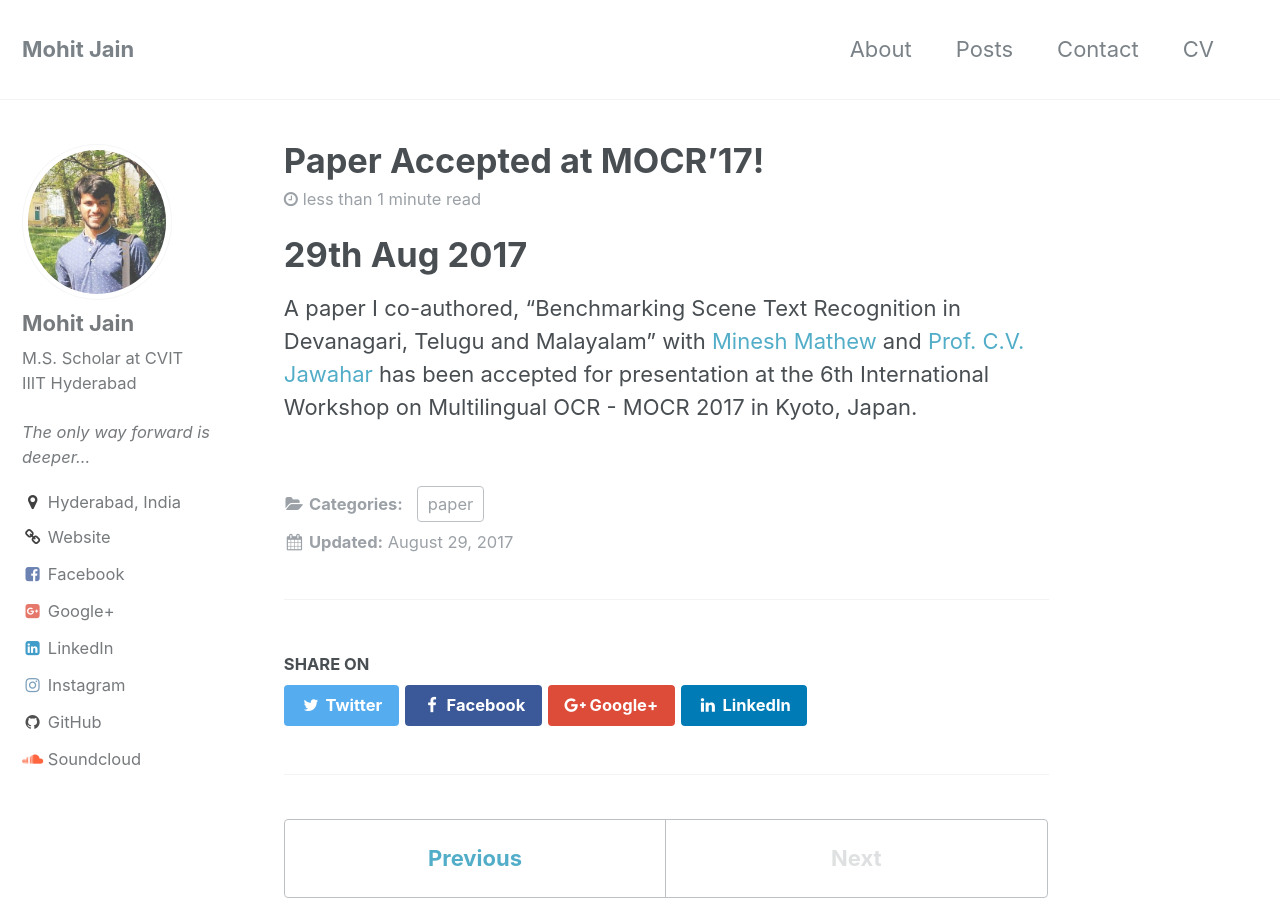
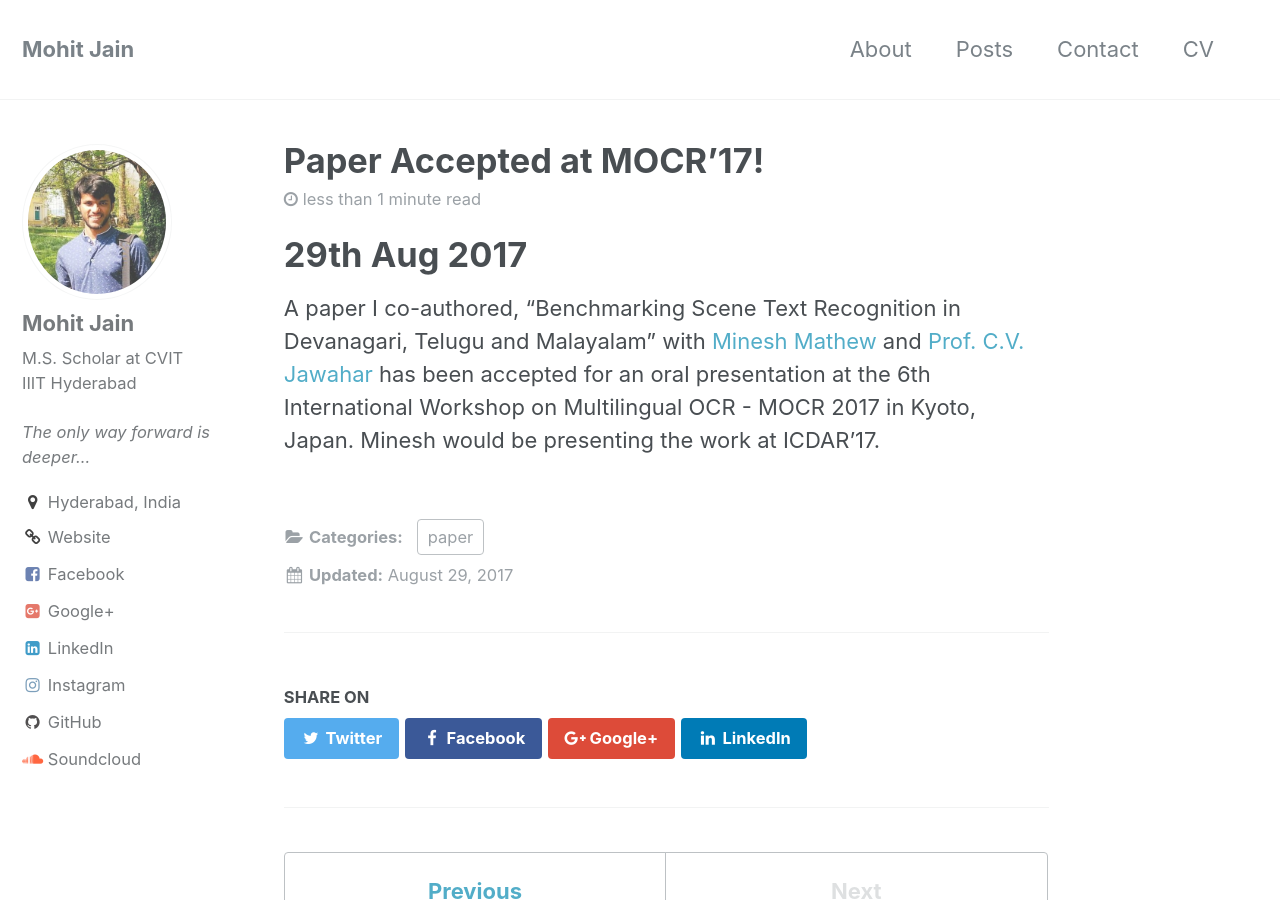
Before and after one commit to NightFury13/nightfury13.github.io, a Jekyll site: the page built from _posts/2017-08-29-Paper-Accepted-At-MOCR17.md, in a window 1280 px wide and 900 px high. Built offline with Jekyll 4.4.1, drawn with Linux system fonts in a browser that asks for light colours.

Commit message:
updating with oral presentation info

```diff
--- a/_posts/2017-08-29-Paper-Accepted-At-MOCR17.md
+++ b/_posts/2017-08-29-Paper-Accepted-At-MOCR17.md
@@ -5,4 +5,4 @@ categories: paper
 
 # 29th Aug 2017
 
-A paper I co-authored, "Benchmarking Scene Text Recognition in Devanagari, Telugu and Malayalam" with [Minesh Mathew](https://mineshmathew.github.io/) and [Prof. C.V. Jawahar](http://cvit.iiit.ac.in/people/faculty/people/faculty/cvit-faculty/jawahar) has been accepted for presentation at the 6th International Workshop on Multilingual OCR - MOCR 2017 in Kyoto, Japan.
+A paper I co-authored, "Benchmarking Scene Text Recognition in Devanagari, Telugu and Malayalam" with [Minesh Mathew](https://mineshmathew.github.io/) and [Prof. C.V. Jawahar](http://cvit.iiit.ac.in/people/faculty/people/faculty/cvit-faculty/jawahar) has been accepted for an oral presentation at the 6th International Workshop on Multilingual OCR - MOCR 2017 in Kyoto, Japan. Minesh would be presenting the work at ICDAR'17.
```
